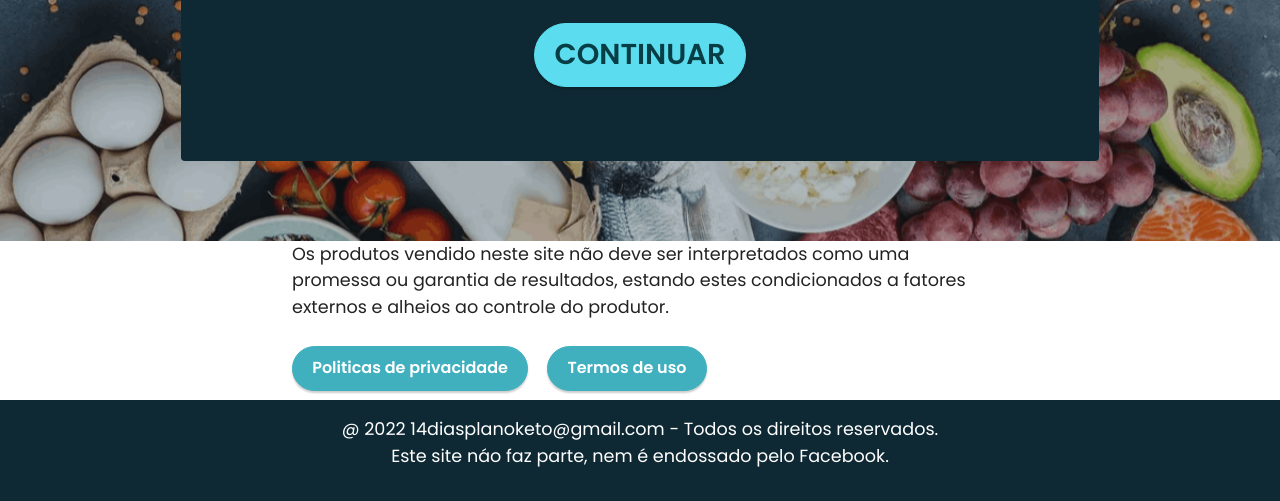
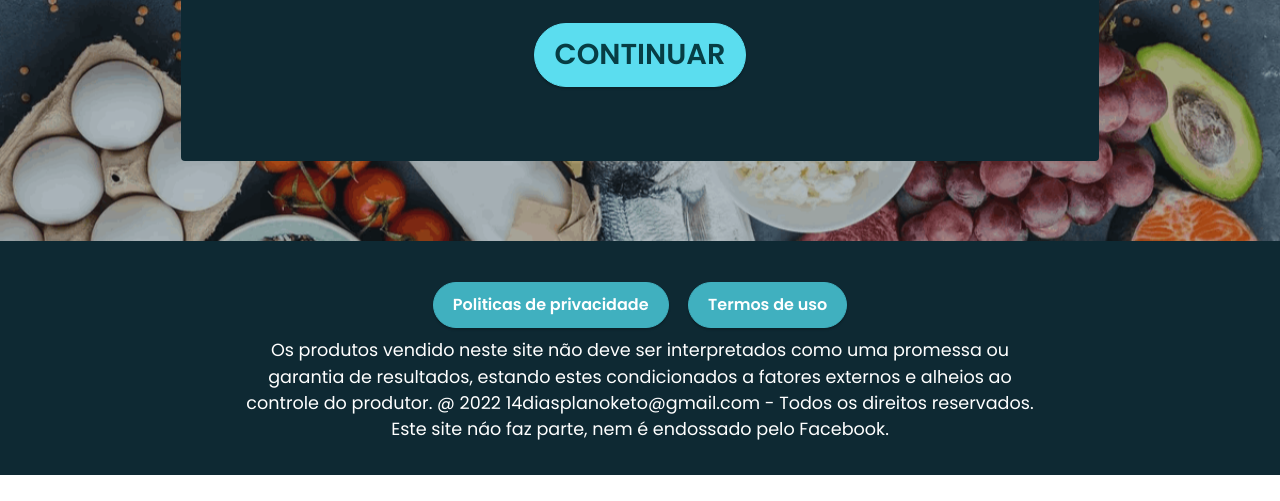
Before and after one commit to IAMDIX/14diasplanoketo.click, a plain HTML site: page Ps.html in a window 1280 px wide. Shown: the part 302-803 px from the top of the page. Drawn offline with Linux system fonts and the light colour scheme.

Commit message:
Add files via upload

```diff
--- a/Ps.html
+++ b/Ps.html
@@ -8,7 +8,6 @@
   <meta name="language" content="BR">
   <meta name="viewport" content="width=device-width, initial-scale=1, minimum-scale=1">
   <link rel="shortcut icon" href="assets/images/gato-128x75-1.png" type="image/x-icon">
-
 
 
   <title>Ps</title>
@@ -46,9 +45,6 @@ src="https://www.facebook.com/tr?id=811267996690621&ev=AddToCart&noscript=1"
 
   <section data-bs-version="5.1" class="content15 cid-tgYpkcOv5c mbr-parallax-background" id="content15-1g">
 
-
-
-
     <div class="mbr-overlay" style="opacity: 0.3; background-color: rgb(14, 41, 51);">
     </div>
     <div class="container">
@@ -72,9 +68,6 @@ src="https://www.facebook.com/tr?id=811267996690621&ev=AddToCart&noscript=1"
         <div class="row justify-content-center">
             <div class="col-12 col-lg-7">
 
-
-                <p class="mbr-text mbr-fonts-style display-7">Os produtos vendido neste site não deve ser interpretados como uma promessa ou garantia de resultados, estando estes condicionados a fatores externos e alheios ao controle do produtor.&nbsp;</p>
-                <div class="mbr-section-btn mt-3"><a class="btn btn-success display-4" href="PolíticasDePrivacidade.html#header2-1e">Politicas de privacidade</a> <a class="btn btn-success display-4" href="TermosDeUso.html#header2-r">Termos de uso</a></div>
             </div>
         </div>
     </div>
@@ -86,13 +79,13 @@ src="https://www.facebook.com/tr?id=811267996690621&ev=AddToCart&noscript=1"
         <div class="row justify-content-center">
             <div class="col-12 col-lg-8">
 
+			  <div class="mbr-section-btn mt-3"><a class="btn btn-success display-4" href="PolíticasDePrivacidade.html#header2-1e">Politicas de privacidade</a> <a class="btn btn-success display-4" href="TermosDeUso.html#header2-r">Termos de uso</a></div>
 
-                <p class="mbr-text mbr-fonts-style display-7">@ 2022 14diasplanoketo@gmail.com - Todos os direitos reservados.<br>Este site náo faz parte, nem é endossado pelo Facebook.</p>
+                <p class="mbr-text mbr-fonts-style display-7">Os produtos vendido neste site não deve ser interpretados como uma promessa ou garantia de resultados, estando estes condicionados a fatores externos e alheios ao controle do produtor. @ 2022 14diasplanoketo@gmail.com - Todos os direitos reservados.<br>Este site náo faz parte, nem é endossado pelo Facebook.</p>
 
             </div>
         </div>
     </div>
-
 
 </section><section><a href="https://mobiri.se"></a><a href="https://mobiri.se"></a></section><script src="assets/bootstrap/js/bootstrap.bundle.min.js"></script>  <script src="assets/parallax/jarallax.js"></script>  <script src="assets/smoothscroll/smooth-scroll.js"></script>  <script src="assets/ytplayer/index.js"></script>  <script src="assets/theme/js/script.js"></script>
 
```
